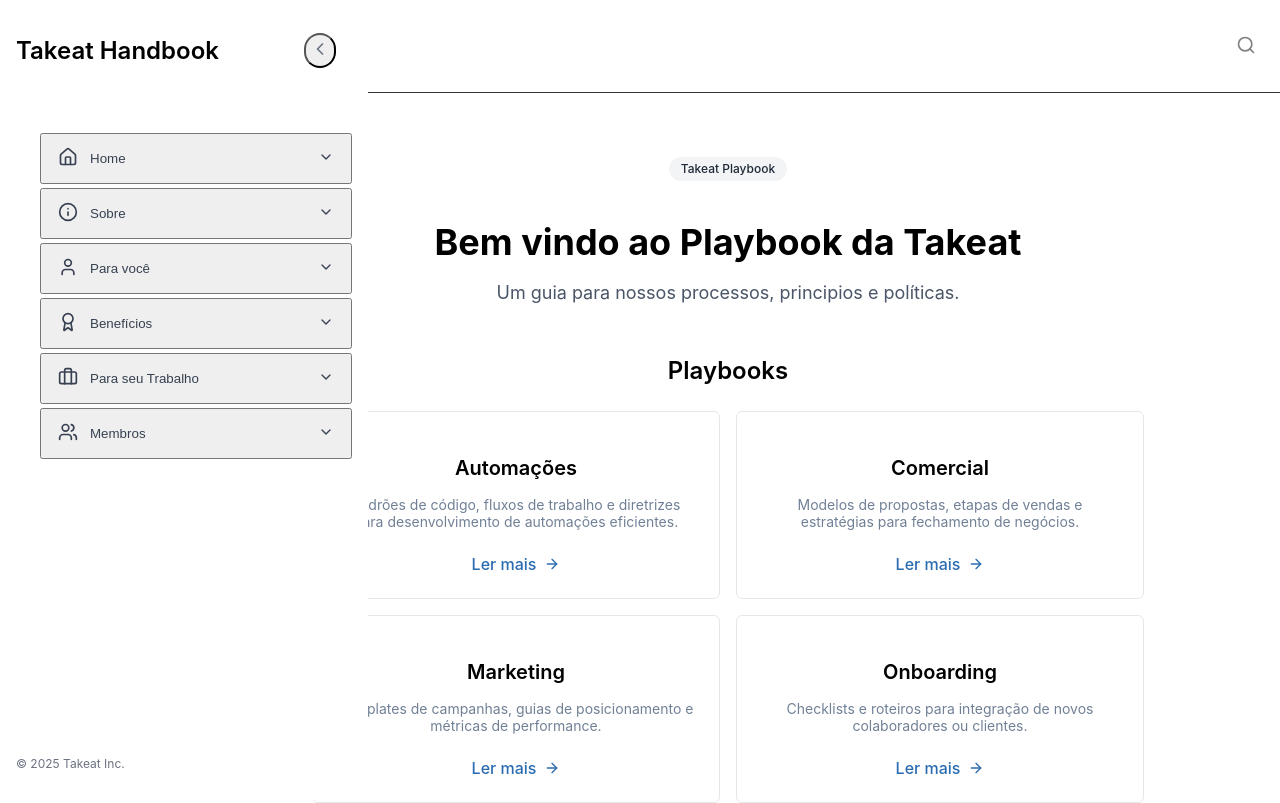
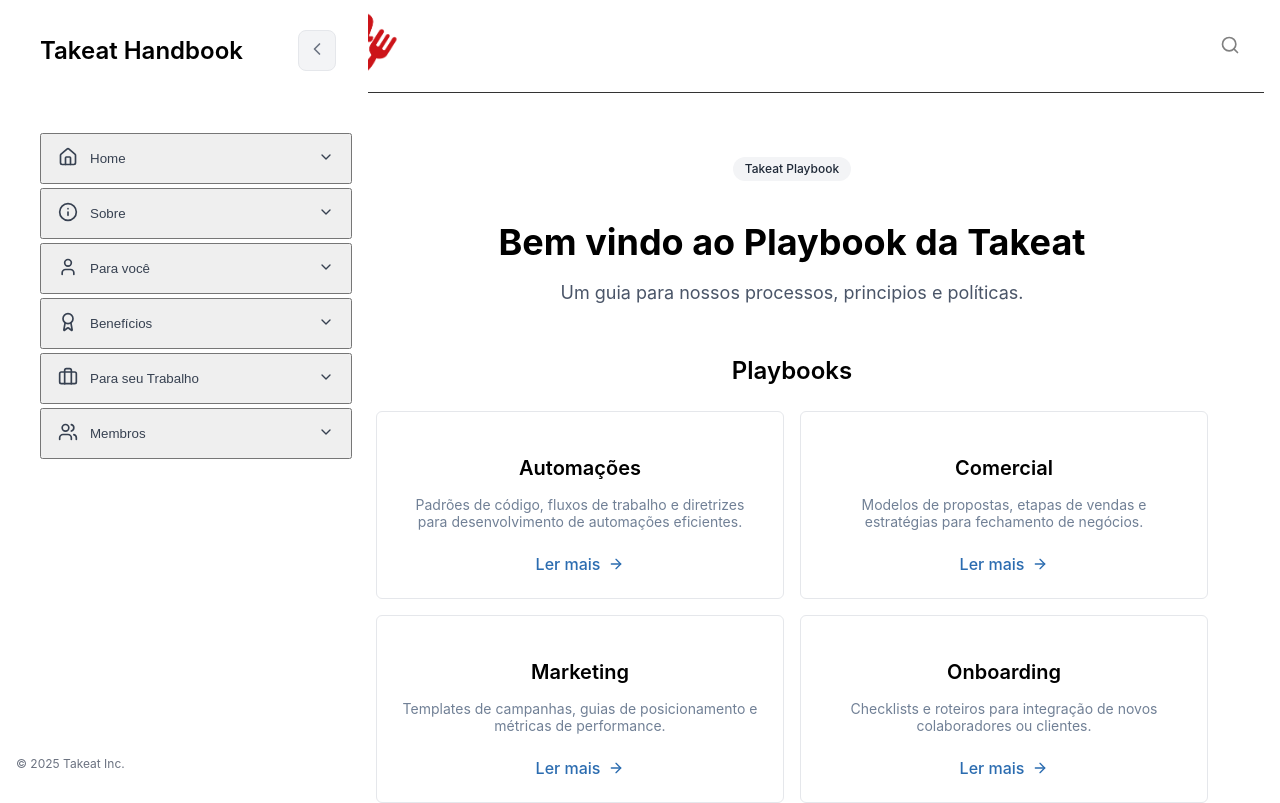
Before and after one commit to Luizgi/playbook-takeat, a React (Create React App) app: page / in a window 1280 px wide. Shown: the top 803 px of the page. Built offline with nearby package versions, Linux system fonts and the light colour scheme.

Commit message:
Sidebar done! Homepage done!

```diff
--- a/src/Components/Layout/component.tsx
+++ b/src/Components/Layout/component.tsx
@@ -18,21 +18,16 @@
     return (
         <div className="layout-container">
             <Sidebar isOpen={sidebarOpen} toggleSidebar={toggleSidebar}/>
-
             <main className={`layout-main ${sidebarOpen ? 'expanded' : 'collapsed'}`}>
-
             <header className='layout-header'>
 
                 <div className='logo-container'>
                     <img width='64' height='64' src={require("../../Assets/Images/logo.png")} alt="Logo Takeat"/>
                 </div>
-
                 <div className="search-container">
-
                     <button className="search-button">
                         <Search size={20} className="search-icon" />
                     </button>
-
                 </div>
             </header>
             <div className="layout-content">{children}</div>
--- a/src/Components/Layout/style.css
+++ b/src/Components/Layout/style.css
@@ -1,15 +1,17 @@
 
 .layout-container {
-    display: flex;
+    display: grid;
+    grid-template-columns: auto 1fr;
     min-height: 100vh;
     background-color: white;
+    position: relative;
   }
-
 
   .layout-main {
     flex: 1;
     transition: margin-left 0.3s ease-in-out;
     background-color: white;
+    padding-left: 64px;
   }
 
   .layout-main.expanded {
@@ -17,7 +19,18 @@
   }
 
   .layout-main.collapsed {
-    margin-left: 64px;
+    margin-left: 256px;
+  }
+
+  .layout-sidebar {
+    position: fixed;
+    top: 0;
+    left: 0;
+    height: 100%;
+    width: 256px;
+    background-color: white;
+    transition: transform 0.3s ease-in-out;
+    z-index: 1000;
   }
 
 
--- a/src/Components/Sidebar/style.css
+++ b/src/Components/Sidebar/style.css
@@ -16,10 +16,10 @@
   transition-timing-function: cubic-bezier(0.4, 0, 0.2, 1);
   transition-duration: 300ms;
   transition-duration: 200ms;
+}
 
-  :hover {
-    background-color: #F9FAFB;
-  }
+.nav-button:hover{
+  background-color: #F9FAFB;
 }
 
 .nav-button-collapsed {
@@ -64,10 +64,8 @@
   background-color: #F3F4F6;
 }
 
-.nav-sublink-hover {
-:hover {
+.nav-sublink-hover:hover {
   background-color: #F9FAFB;
-  }
 }
 
 .nav-subtitle {
@@ -152,6 +150,7 @@
 }
 
 .sidebar-title {
+  margin-left: 1.5rem;
   font-weight: 600;
   transition-property: opacity;
   transition-timing-function: cubic-bezier(0.4, 0, 0.2, 1);
@@ -170,15 +169,19 @@
 }
 
 .sidebar-toggle {
-  padding: 0.25rem;
-  border-radius: 9999px;
+  padding: 0.5rem;
+  border-radius: 8px;
+  background-color: #F3F4F6;
+  border: 1px solid #E5E7EB;
+  cursor: pointer;
+
   transition-property: color, background-color, border-color, text-decoration-color, fill, stroke;
   transition-timing-function: cubic-bezier(0.4, 0, 0.2, 1);
   transition-duration: 300ms;
+}
 
-:hover {
- background-color: #F3F4F6;
- }
+.sidebar-toggle:hover{
+  background-color: #F3F4F6;
 }
 
 .chevronText {
--- a/src/Pages/Home/style.css
+++ b/src/Pages/Home/style.css
@@ -91,6 +91,8 @@
   display: flex;
   flex-wrap: wrap;
   gap: 0.75rem;
+  align-content: center;
+  justify-content: center;
 }
 
 .footerLink {
```
